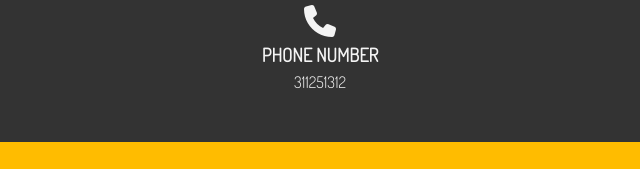
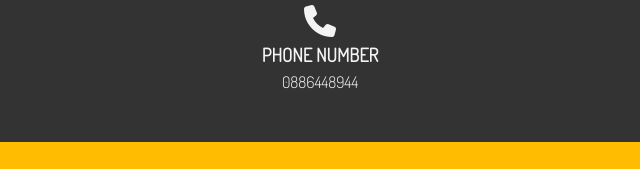
Before and after one commit to stefandim91/PortfolioWebsite, a website: page dist/contact.html in a window 1280 px wide. Shown: the part 749-918 px from the top of the page, 352-992 px from the left. Drawn offline with Linux system fonts and the light colour scheme.

Commit message:
Update contact.html

```diff
--- a/dist/contact.html
+++ b/dist/contact.html
@@ -88,7 +88,7 @@
           <div>
             <i class="fas fa-phone fa-2x"></i>
             <h3>Phone Number</h3>
-            <p>311251312</p>
+            <p>0886448944</p>
           </div>
           <div>
             <i class="fas fa-address-card fa-2x"></i>
```
